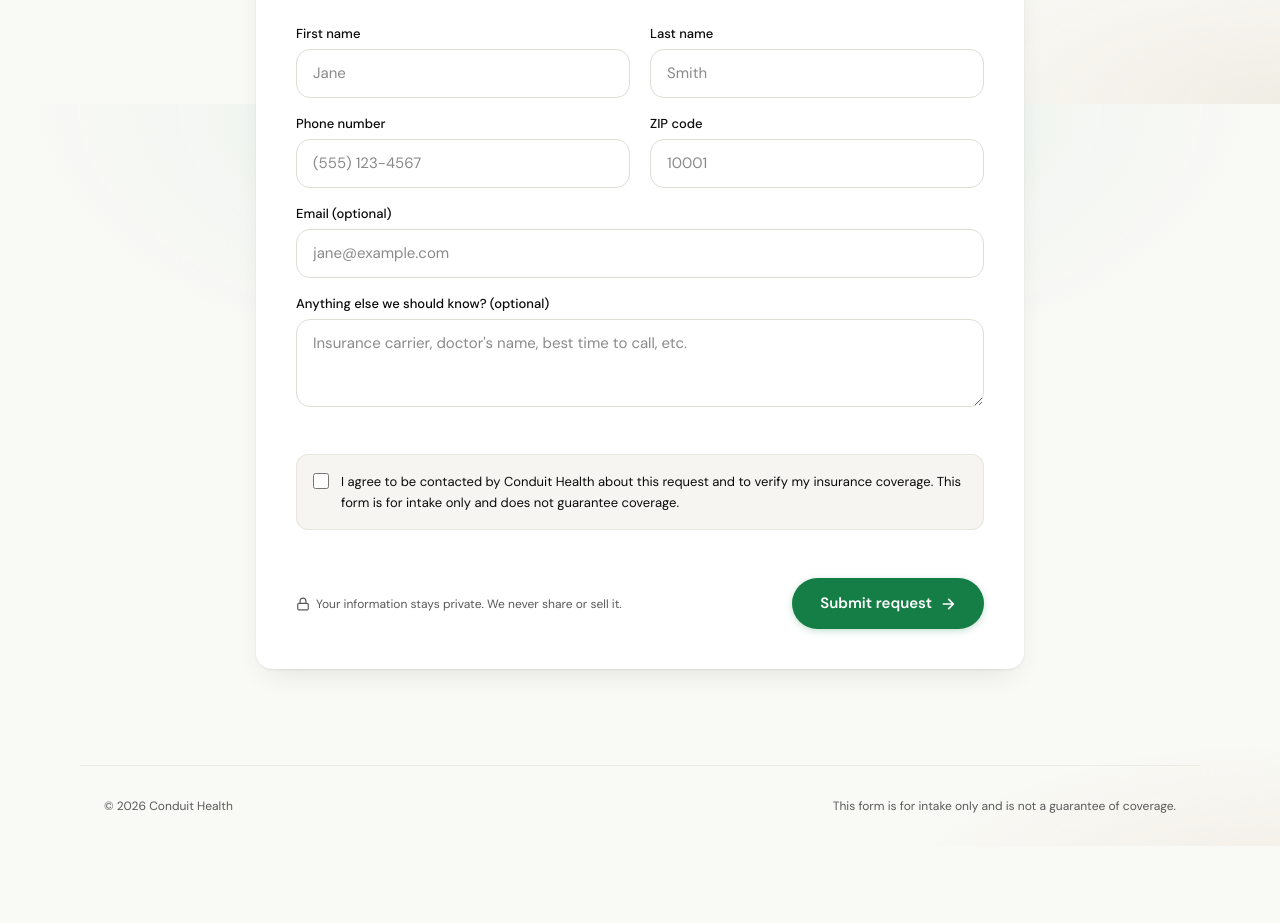
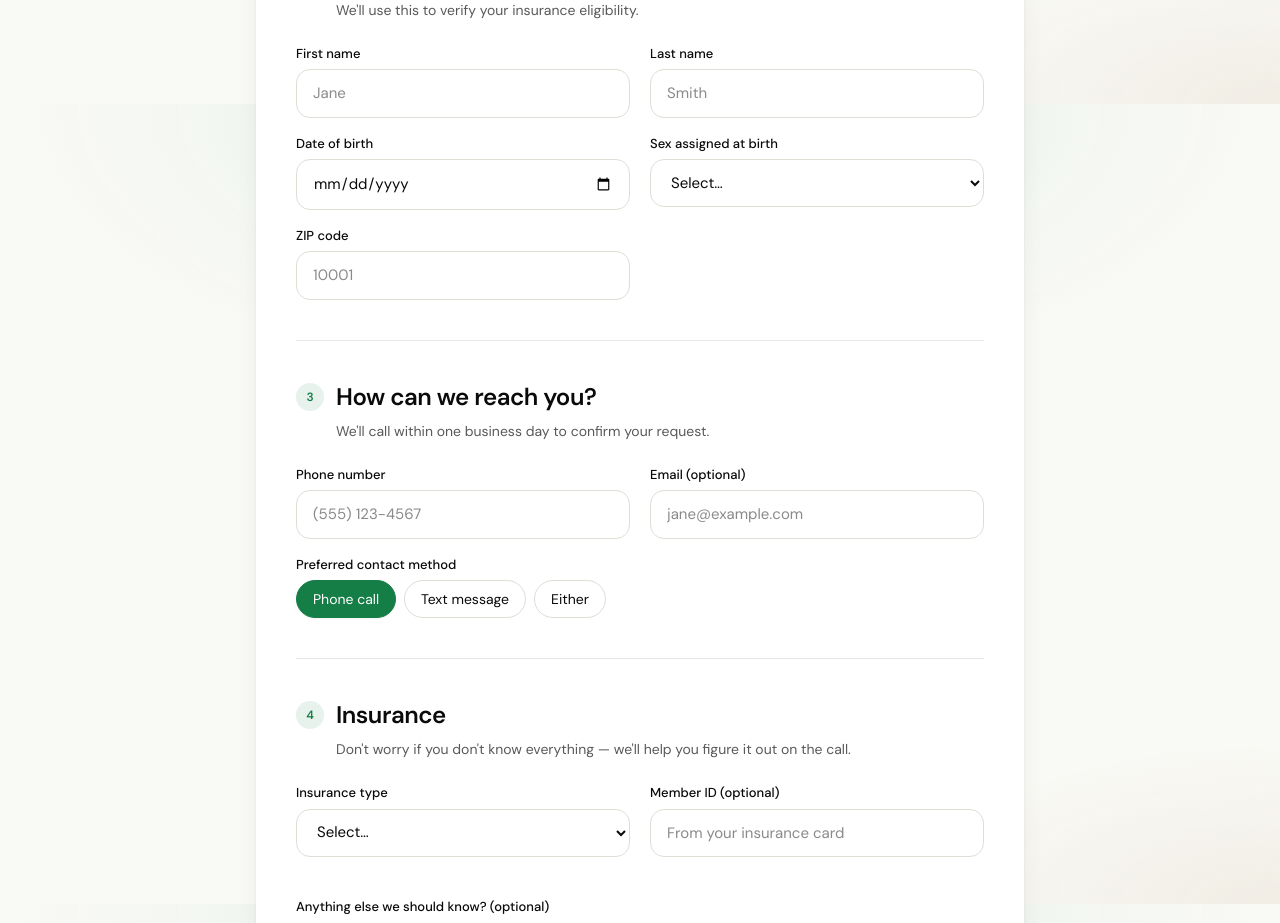
Before and after one commit to matthardoon/conduithealth, a Next.js app in the folder conduit-dme-form/: page / in a window 1280 px wide. Shown: the part 1496-2419 px from the top of the page. Before the commit the page ends 2342 px from the top, so only its background shows below. Built offline with nearby package versions, Linux system fonts and the light colour scheme.

Commit message:
Add files via upload

```diff
--- a/conduit-dme-form/app/api/submit/route.ts
+++ b/conduit-dme-form/app/api/submit/route.ts
@@ -22,7 +22,7 @@ function renderEmail(data: ReturnType<typeof requestSchema.parse>) {
 
   const row = (label: string, value?: string) =>
     value
-      ? `<tr><td style="padding:6px 12px;color:#64748b;white-space:nowrap;">${label}</td><td style="padding:6px 12px;color:#0f172a;">${escapeHtml(value)}</td></tr>`
+      ? `<tr><td style="padding:6px 12px;color:#64748b;white-space:nowrap;">${label}</td><td style="padding:6px 12px;color:#0a0a0a;">${escapeHtml(value)}</td></tr>`
       : "";
 
   return `
@@ -41,12 +41,25 @@ function renderEmail(data: ReturnType<typeof requestSchema.parse>) {
         : ""
     }
 
+    <h3 style="margin:20px 0 8px;color:#0a0a0a;font-size:14px;text-transform:uppercase;letter-spacing:0.05em;">Patient</h3>
+    <table style="width:100%;border-collapse:collapse;font-size:14px;">
+      ${row("Name", `${data.firstName} ${data.lastName}`)}
+      ${row("DOB", data.dob)}
+      ${row("Sex", data.sex)}
+      ${row("ZIP", data.zip)}
+    </table>
+
     <h3 style="margin:20px 0 8px;color:#0a0a0a;font-size:14px;text-transform:uppercase;letter-spacing:0.05em;">Contact</h3>
     <table style="width:100%;border-collapse:collapse;font-size:14px;">
-      ${row("Name", `${data.firstName} ${data.lastName}`)}
       ${row("Phone", data.phone)}
       ${row("Email", data.email || undefined)}
-      ${row("ZIP", data.zip)}
+      ${row("Preferred", data.preferredContact)}
+    </table>
+
+    <h3 style="margin:20px 0 8px;color:#0a0a0a;font-size:14px;text-transform:uppercase;letter-spacing:0.05em;">Insurance</h3>
+    <table style="width:100%;border-collapse:collapse;font-size:14px;">
+      ${row("Type", data.insuranceType)}
+      ${row("Member ID", data.insuranceMemberId || undefined)}
     </table>
 
     ${
@@ -68,15 +81,24 @@ function renderText(data: ReturnType<typeof requestSchema.parse>) {
   lines.push(data.supplies.map(supplyLabel).join(", "));
   if (data.customSupplyDetails) {
     lines.push("");
-    lines.push("\"Something else\" details:");
+    lines.push('"Something else" details:');
     lines.push(data.customSupplyDetails);
   }
   lines.push("");
+  lines.push("PATIENT:");
+  lines.push(`  Name: ${data.firstName} ${data.lastName}`);
+  lines.push(`  DOB: ${data.dob}`);
+  lines.push(`  Sex: ${data.sex}`);
+  lines.push(`  ZIP: ${data.zip}`);
+  lines.push("");
   lines.push("CONTACT:");
-  lines.push(`  Name: ${data.firstName} ${data.lastName}`);
   lines.push(`  Phone: ${data.phone}`);
   if (data.email) lines.push(`  Email: ${data.email}`);
-  lines.push(`  ZIP: ${data.zip}`);
+  lines.push(`  Preferred: ${data.preferredContact}`);
+  lines.push("");
+  lines.push("INSURANCE:");
+  lines.push(`  Type: ${data.insuranceType}`);
+  if (data.insuranceMemberId) lines.push(`  Member ID: ${data.insuranceMemberId}`);
   if (data.notes) {
     lines.push("");
     lines.push("NOTES:");
--- a/conduit-dme-form/components/RequestForm.tsx
+++ b/conduit-dme-form/components/RequestForm.tsx
@@ -2,16 +2,29 @@
 
 import { useState } from "react";
 import { SuppliesGrid } from "./SuppliesGrid";
-import { type SupplyId } from "@/lib/types";
+import {
+  type SupplyId,
+  SEX_OPTIONS,
+  INSURANCE_TYPES,
+  CONTACT_METHODS,
+  type Sex,
+  type InsuranceType,
+  type ContactMethod,
+} from "@/lib/types";
 
 type FormState = {
   supplies: SupplyId[];
   customSupplyDetails: string;
   firstName: string;
   lastName: string;
+  dob: string;
+  sex: Sex | "";
+  zip: string;
   phone: string;
   email: string;
-  zip: string;
+  preferredContact: ContactMethod;
+  insuranceType: InsuranceType | "";
+  insuranceMemberId: string;
   notes: string;
   consent: boolean;
 };
@@ -21,9 +34,14 @@ const emptyState: FormState = {
   customSupplyDetails: "",
   firstName: "",
   lastName: "",
+  dob: "",
+  sex: "",
+  zip: "",
   phone: "",
   email: "",
-  zip: "",
+  preferredContact: "Phone call",
+  insuranceType: "",
+  insuranceMemberId: "",
   notes: "",
   consent: false,
 };
@@ -79,12 +97,21 @@ export function RequestForm() {
     }
     if (!state.firstName.trim()) e.firstName = "Required";
     if (!state.lastName.trim()) e.lastName = "Required";
+    if (!/^\d{4}-\d{2}-\d{2}$/.test(state.dob)) e.dob = "Enter a valid date";
+    if (!state.sex) e.sex = "Please select an option";
+    if (!/^\d{5}$/.test(state.zip)) e.zip = "Enter your 5-digit ZIP";
     if (!/^[+]?[0-9().\-\s]{10,20}$/.test(state.phone)) e.phone = "Enter a valid phone number";
     if (state.email && !/^[^\s@]+@[^\s@]+\.[^\s@]+$/.test(state.email)) e.email = "Enter a valid email";
-    if (!/^\d{5}$/.test(state.zip)) e.zip = "Enter your 5-digit ZIP";
+    if (!state.insuranceType) e.insuranceType = "Please choose your insurance type";
     if (!state.consent) e.consent = "Please agree to be contacted before submitting.";
     setErrors(e);
-    const order = ["supplies", "customSupplyDetails", "firstName", "lastName", "phone", "zip", "email", "consent"];
+    const order = [
+      "supplies", "customSupplyDetails",
+      "firstName", "lastName", "dob", "sex", "zip",
+      "phone", "email",
+      "insuranceType", "insuranceMemberId",
+      "consent",
+    ];
     const firstErrorKey = order.find((k) => k in e);
     return { ok: Object.keys(e).length === 0, firstErrorId: firstErrorKey };
   };
@@ -106,9 +133,14 @@ export function RequestForm() {
         customSupplyDetails: state.customSupplyDetails || undefined,
         firstName: state.firstName,
         lastName: state.lastName,
+        dob: state.dob,
+        sex: state.sex,
+        zip: state.zip,
         phone: state.phone,
         email: state.email || undefined,
-        zip: state.zip,
+        preferredContact: state.preferredContact,
+        insuranceType: state.insuranceType,
+        insuranceMemberId: state.insuranceMemberId || undefined,
         notes: state.notes || undefined,
         consent: true,
       };
@@ -174,7 +206,6 @@ export function RequestForm() {
         </div>
       </div>
 
-      {/* Form card */}
       <form
         onSubmit={(e) => {
           e.preventDefault();
@@ -182,13 +213,17 @@ export function RequestForm() {
         }}
         className="bg-card text-card-foreground rounded-2xl shadow-card p-6 sm:p-10 space-y-10"
       >
+        {/* SUPPLIES */}
         <section id="field-supplies">
-          <header className="mb-6">
-            <h2 className="text-xl sm:text-2xl font-semibold mb-2">What do you need?</h2>
-            <p className="text-sm text-muted-foreground">
+          <SectionHeader
+            number={1}
+            title="What do you need?"
+            description={
+              <>
                 Select everything that applies. Not on the list? Choose <span className="font-medium text-foreground">Something Else</span> and tell us in your own words.
-            </p>
-          </header>
+              </>
+            }
+          />
           <div id="field-customSupplyDetails">
             <SuppliesGrid
               value={state.supplies}
@@ -203,14 +238,13 @@ export function RequestForm() {
 
         <hr className="border-border/70" />
 
+        {/* PATIENT */}
         <section>
-          <header className="mb-6">
-            <h2 className="text-xl sm:text-2xl font-semibold mb-2">How can we reach you?</h2>
-            <p className="text-sm text-muted-foreground">
-              We'll call within one business day to confirm details and verify your insurance.
-            </p>
-          </header>
-
+          <SectionHeader
+            number={2}
+            title="About the patient"
+            description="We'll use this to verify your insurance eligibility."
+          />
           <div className="grid sm:grid-cols-2 gap-x-5 gap-y-4">
             <Field id="field-firstName" label="First name" error={errors.firstName}>
               <input
@@ -230,15 +264,28 @@ export function RequestForm() {
                 placeholder="Smith"
               />
             </Field>
-            <Field id="field-phone" label="Phone number" error={errors.phone}>
+            <Field id="field-dob" label="Date of birth" error={errors.dob}>
               <input
-                type="tel"
+                type="date"
                 className="input-base"
-                value={state.phone}
-                onChange={(e) => update("phone", e.target.value)}
-                autoComplete="tel"
-                placeholder="(555) 123-4567"
+                value={state.dob}
+                onChange={(e) => update("dob", e.target.value)}
+                autoComplete="bday"
               />
+            </Field>
+            <Field id="field-sex" label="Sex assigned at birth" error={errors.sex}>
+              <select
+                className="input-base"
+                value={state.sex}
+                onChange={(e) => update("sex", e.target.value as Sex)}
+              >
+                <option value="">Select…</option>
+                {SEX_OPTIONS.map((o) => (
+                  <option key={o} value={o}>
+                    {o}
+                  </option>
+                ))}
+              </select>
             </Field>
             <Field id="field-zip" label="ZIP code" error={errors.zip}>
               <input
@@ -251,7 +298,29 @@ export function RequestForm() {
                 placeholder="10001"
               />
             </Field>
-            <div className="sm:col-span-2">
+          </div>
+        </section>
+
+        <hr className="border-border/70" />
+
+        {/* CONTACT */}
+        <section>
+          <SectionHeader
+            number={3}
+            title="How can we reach you?"
+            description="We'll call within one business day to confirm your request."
+          />
+          <div className="grid sm:grid-cols-2 gap-x-5 gap-y-4">
+            <Field id="field-phone" label="Phone number" error={errors.phone}>
+              <input
+                type="tel"
+                className="input-base"
+                value={state.phone}
+                onChange={(e) => update("phone", e.target.value)}
+                autoComplete="tel"
+                placeholder="(555) 123-4567"
+              />
+            </Field>
             <Field id="field-email" label="Email (optional)" error={errors.email}>
               <input
                 type="email"
@@ -262,21 +331,84 @@ export function RequestForm() {
                 placeholder="jane@example.com"
               />
             </Field>
+            <div className="sm:col-span-2">
+              <Field label="Preferred contact method">
+                <div className="flex flex-wrap gap-2">
+                  {CONTACT_METHODS.map((m) => {
+                    const active = state.preferredContact === m;
+                    return (
+                      <button
+                        key={m}
+                        type="button"
+                        onClick={() => update("preferredContact", m)}
+                        className={[
+                          "rounded-full border px-4 py-2 text-sm transition",
+                          active
+                            ? "bg-primary text-primary-foreground border-primary shadow-sm"
+                            : "border-border hover:border-primary/60 bg-white",
+                        ].join(" ")}
+                      >
+                        {m}
+                      </button>
+                    );
+                  })}
                 </div>
-            <div className="sm:col-span-2">
-              <Field label="Anything else we should know? (optional)">
-                <textarea
-                  className="input-base min-h-[88px] resize-y"
-                  maxLength={2000}
-                  placeholder="Insurance carrier, doctor's name, best time to call, etc."
-                  value={state.notes}
-                  onChange={(e) => update("notes", e.target.value)}
-                />
               </Field>
             </div>
           </div>
         </section>
 
+        <hr className="border-border/70" />
+
+        {/* INSURANCE */}
+        <section>
+          <SectionHeader
+            number={4}
+            title="Insurance"
+            description="Don't worry if you don't know everything — we'll help you figure it out on the call."
+          />
+          <div className="grid sm:grid-cols-2 gap-x-5 gap-y-4">
+            <Field id="field-insuranceType" label="Insurance type" error={errors.insuranceType}>
+              <select
+                className="input-base"
+                value={state.insuranceType}
+                onChange={(e) => update("insuranceType", e.target.value as InsuranceType)}
+              >
+                <option value="">Select…</option>
+                {INSURANCE_TYPES.map((o) => (
+                  <option key={o} value={o}>
+                    {o}
+                  </option>
+                ))}
+              </select>
+            </Field>
+            <Field
+              id="field-insuranceMemberId"
+              label="Member ID (optional)"
+              error={errors.insuranceMemberId}
+            >
+              <input
+                className="input-base"
+                value={state.insuranceMemberId}
+                onChange={(e) => update("insuranceMemberId", e.target.value)}
+                placeholder="From your insurance card"
+              />
+            </Field>
+          </div>
+        </section>
+
+        {/* NOTES */}
+        <Field label="Anything else we should know? (optional)">
+          <textarea
+            className="input-base min-h-[88px] resize-y"
+            maxLength={2000}
+            placeholder="Doctor's name, best time to call, urgency, etc."
+            value={state.notes}
+            onChange={(e) => update("notes", e.target.value)}
+          />
+        </Field>
+
+        {/* CONSENT */}
         <div id="field-consent">
           <label className="flex gap-3 items-start p-4 rounded-xl bg-secondary/40 border border-border/60 cursor-pointer hover:bg-secondary/60 transition">
             <input
@@ -320,6 +452,30 @@ export function RequestForm() {
   );
 }
 
+function SectionHeader({
+  number,
+  title,
+  description,
+}: {
+  number: number;
+  title: string;
+  description?: React.ReactNode;
+}) {
+  return (
+    <header className="mb-6">
+      <div className="flex items-center gap-3 mb-2">
+        <span className="flex h-7 w-7 items-center justify-center rounded-full bg-primary/10 text-primary text-xs font-semibold">
+          {number}
+        </span>
+        <h2 className="text-xl sm:text-2xl font-semibold">{title}</h2>
+      </div>
+      {description && (
+        <p className="text-sm text-muted-foreground ml-10">{description}</p>
+      )}
+    </header>
+  );
+}
+
 function Field({
   label,
   error,
--- a/conduit-dme-form/lib/types.ts
+++ b/conduit-dme-form/lib/types.ts
@@ -31,3 +31,19 @@ export const SUPPLIES = [
 ] as const satisfies readonly Supply[];
 
 export type SupplyId = (typeof SUPPLIES)[number]["id"];
+
+export const SEX_OPTIONS = ["Female", "Male", "Prefer not to say"] as const;
+export type Sex = (typeof SEX_OPTIONS)[number];
+
+export const INSURANCE_TYPES = [
+  "Medicare",
+  "Medicaid",
+  "Commercial / Private",
+  "Medicare Advantage",
+  "Other",
+  "Not sure",
+] as const;
+export type InsuranceType = (typeof INSURANCE_TYPES)[number];
+
+export const CONTACT_METHODS = ["Phone call", "Text message", "Either"] as const;
+export type ContactMethod = (typeof CONTACT_METHODS)[number];
--- a/conduit-dme-form/lib/validation.ts
+++ b/conduit-dme-form/lib/validation.ts
@@ -1,5 +1,5 @@
 import { z } from "zod";
-import { SUPPLIES } from "./types";
+import { SUPPLIES, SEX_OPTIONS, INSURANCE_TYPES, CONTACT_METHODS } from "./types";
 
 const supplyIds = SUPPLIES.map((s) => s.id) as [string, ...string[]];
 const phoneRegex = /^[+]?[0-9().\-\s]{10,20}$/;
@@ -8,11 +8,20 @@ export const requestSchema = z
   .object({
     supplies: z.array(z.enum(supplyIds)).min(1, "Please choose at least one item."),
     customSupplyDetails: z.string().trim().max(500).optional().or(z.literal("")),
+
     firstName: z.string().trim().min(1, "Required").max(80),
     lastName: z.string().trim().min(1, "Required").max(80),
+    dob: z.string().regex(/^\d{4}-\d{2}-\d{2}$/, "Enter a valid date"),
+    sex: z.enum(SEX_OPTIONS),
+    zip: z.string().regex(/^\d{5}$/, "5-digit ZIP code"),
+
     phone: z.string().regex(phoneRegex, "Enter a valid phone number"),
     email: z.string().trim().email("Enter a valid email").optional().or(z.literal("")),
-    zip: z.string().regex(/^\d{5}$/, "5-digit ZIP code"),
+    preferredContact: z.enum(CONTACT_METHODS),
+
+    insuranceType: z.enum(INSURANCE_TYPES),
+    insuranceMemberId: z.string().trim().max(60).optional().or(z.literal("")),
+
     notes: z.string().trim().max(2000).optional().or(z.literal("")),
     consent: z.literal(true, {
       errorMap: () => ({ message: "Consent is required to submit this request." }),
```
Lines whose indentation alone changed are shown as unchanged.
